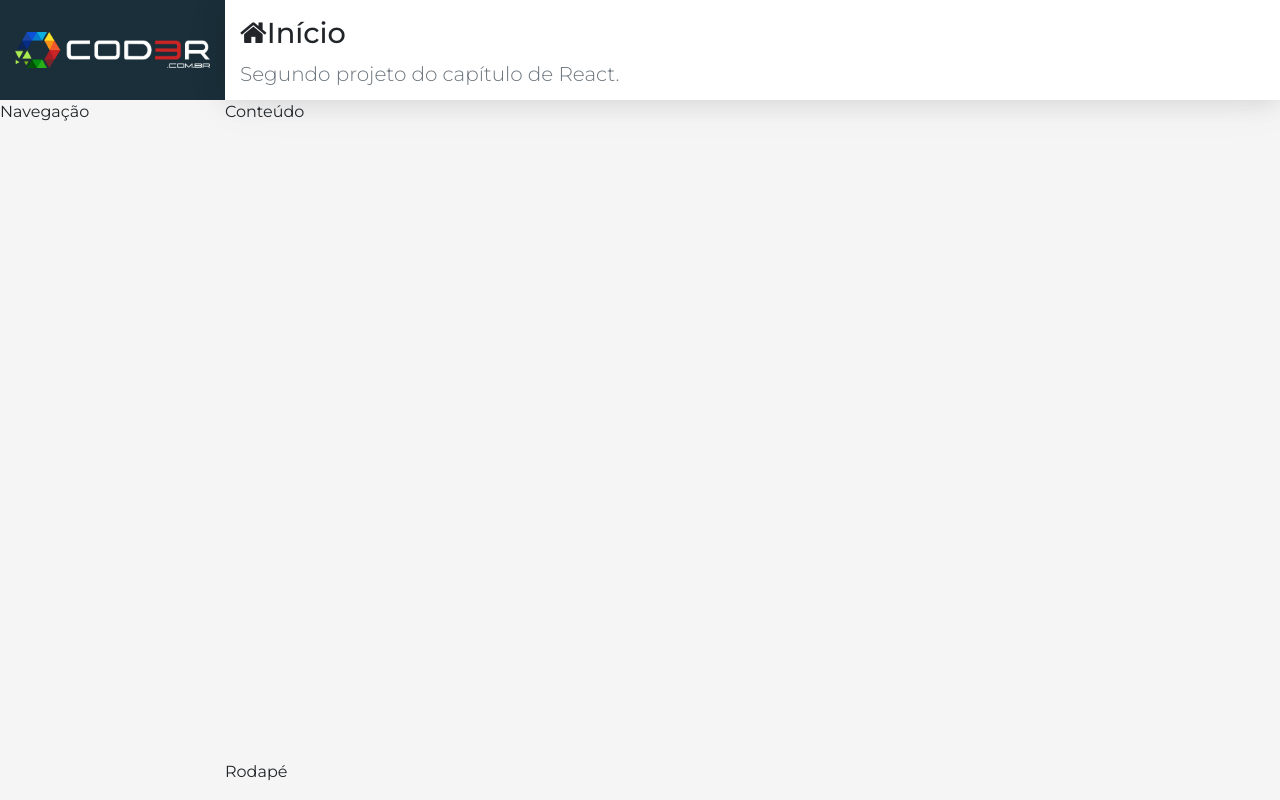
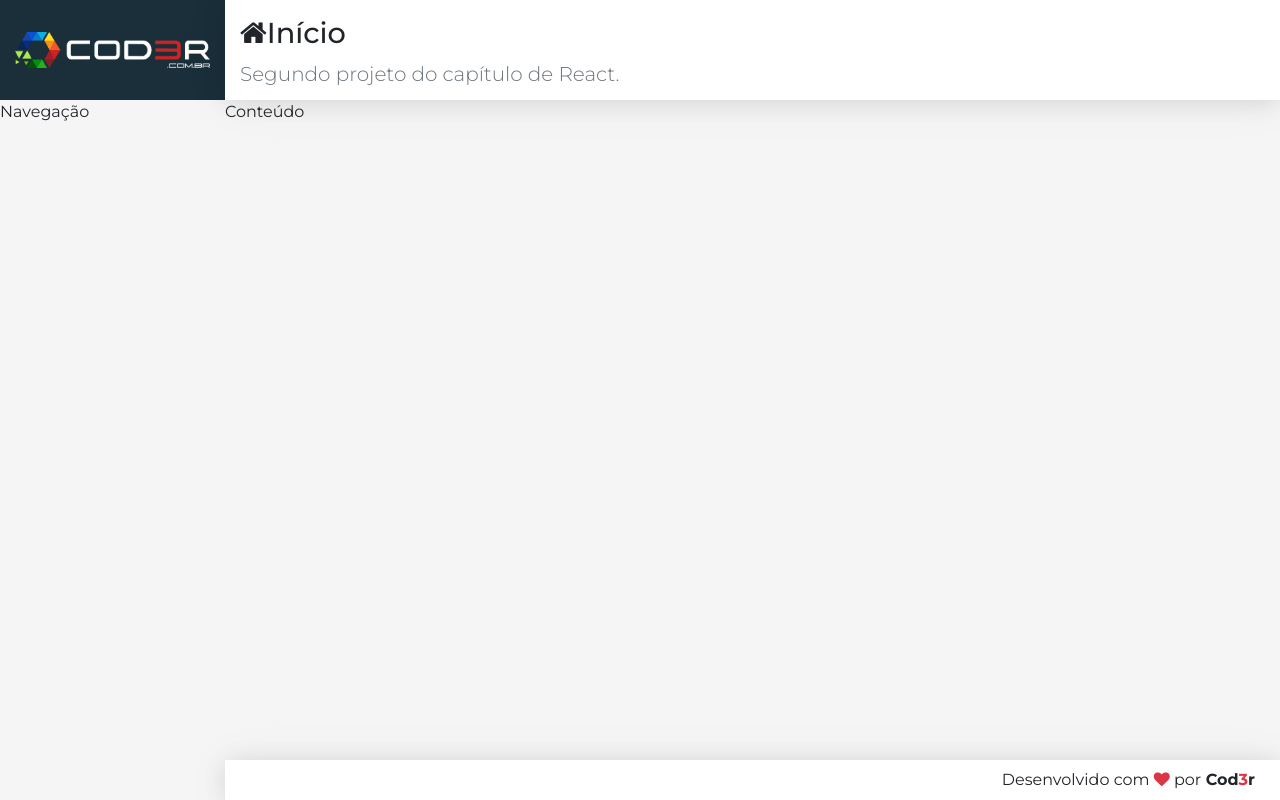
Before and after one commit to JardielSousa/Udemy-Web-Moderno-javascript-2018-code3r, a React (Create React App) app in the folder react/crud/frontend/: page / in a window 1280 px wide. Built offline with nearby package versions, Linux system fonts and the light colour scheme.

Commit message:
React crud componente rodapé

```diff
--- a/react/crud/frontend/src/components/template/Footer.css
+++ b/react/crud/frontend/src/components/template/Footer.css
@@ -0,0 +1,8 @@
+footer.footer {
+  display: flex;
+  align-items: center;
+  justify-content: flex-end;
+  padding: 0px 25px;
+  background-color: #fff;
+  box-shadow: var(--shadow);
+}
--- a/react/crud/frontend/src/components/template/Footer.jsx
+++ b/react/crud/frontend/src/components/template/Footer.jsx
@@ -3,5 +3,8 @@
 
 export default props =>
   <footer className="footer">
-    Rodapé
+    <span>
+      Desenvolvido com <i className="fa fa-heart text-danger"></i> por
+      <strong> Cod<span className="text-danger">3</span>r</strong>
+    </span>
   </footer>
```
